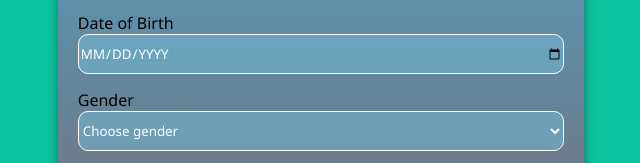
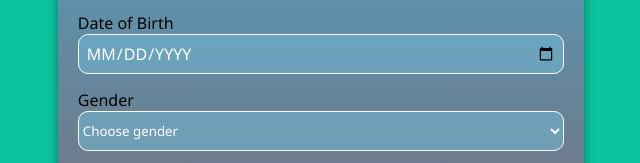
Before and after one commit to Ashesh1996/Success, a plain HTML site: page index.html in a window 1280 px wide. Shown: the part 523-686 px from the top of the page, 319-959 px from the left. Drawn offline with Linux system fonts and the light colour scheme.

Commit message:
Update index.html

```diff
--- a/index.html
+++ b/index.html
@@ -165,11 +165,6 @@ h4 {
 
 }
 
-
-
-
-
-
 .btn {
   background-color: #0cc39f;
   border: 2px solid #fff;
@@ -222,6 +217,15 @@ h4 {
         border:1px solid #fff;
         margin-bottom: 15px;
 	border-radius: 10px;
+}
+input[type="date"],[type="text"]{
+
+    padding-inline-start: 10px;
+    cursor: default;
+    padding: 7px;
+    font-family: inherit;
+    font-size: inherit;
+    line-height: inherit;
 }
 
 
```
